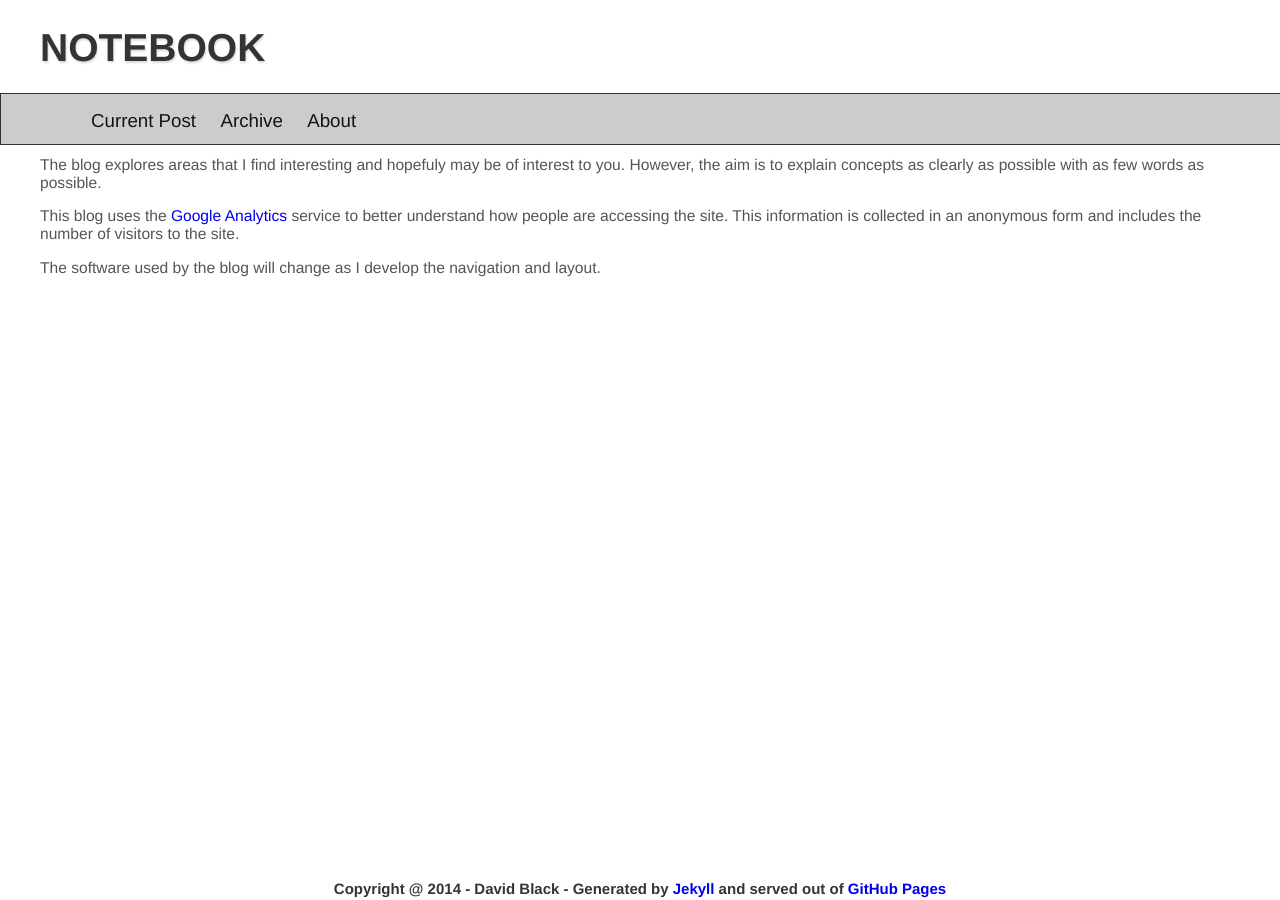
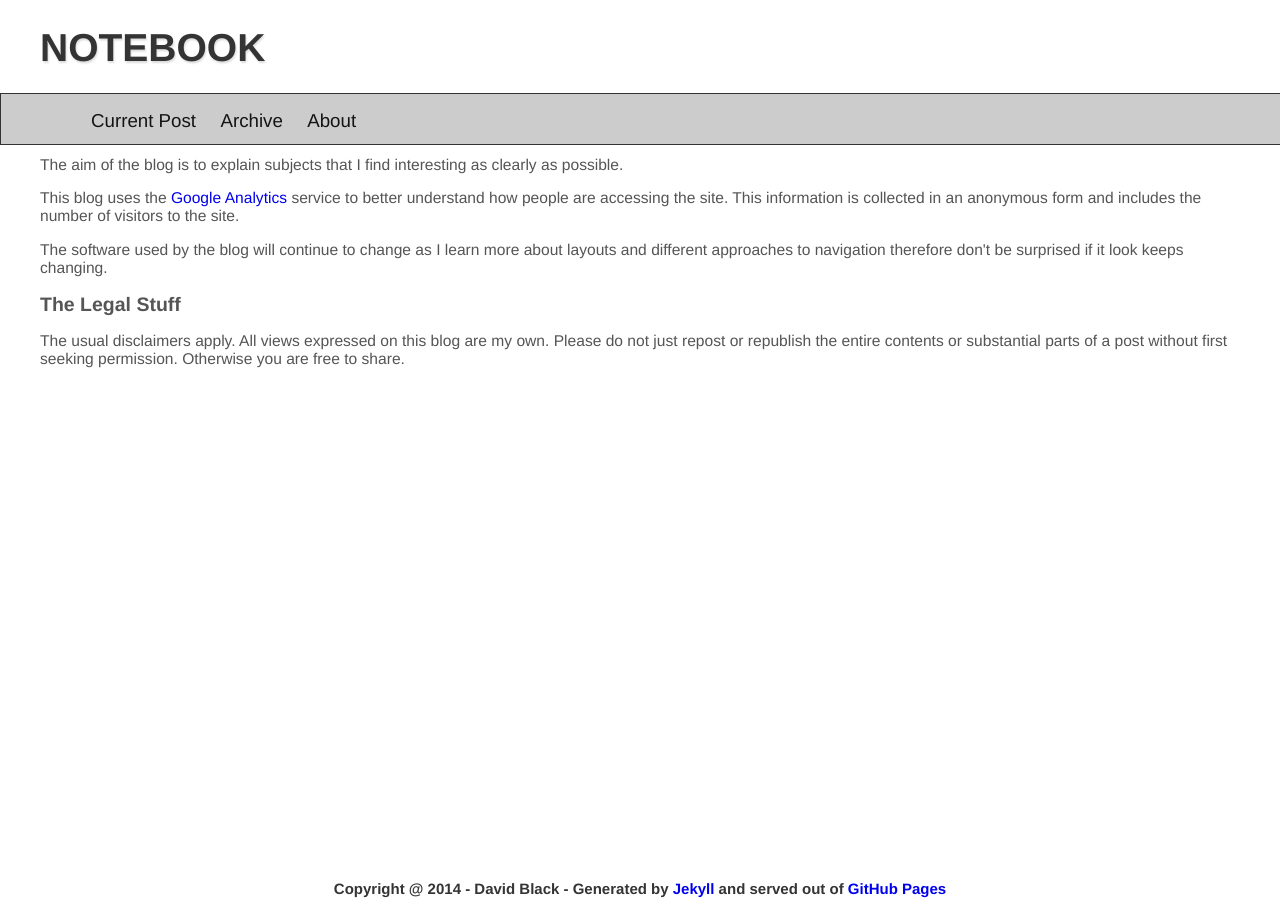
Before and after one commit to dtinblack/dtinblack.github.io, a Jekyll site: the page built from about.html, in a window 1280 px wide. Built offline with Jekyll 4.4.1, drawn with Linux system fonts in a browser that asks for light colours.

```diff
--- a/_posts/2014-02-28-archived.html
+++ b/_posts/2014-06-20-archived.html
@@ -1,7 +1,7 @@
 ---
 layout: post
 title: Learn how to learn
-subtitle: Top Tips - Self-learning
+subtitle: Some ideas on self-learning
 ---
 
 <p>During an interview with
--- a/about.html
+++ b/about.html
@@ -3,11 +3,18 @@
 title: About
 ---
 
-<p> The blog explores areas that I find interesting and hopefuly may be of interest to you.
-However, the aim is to explain concepts as clearly as possible with as few words as possible.
+<p> The aim of the blog is to explain subjects that I find interesting as clearly as possible.
 <br></p>
 
-<p>This blog uses the <a href="http://www.google.co.uk/analytics/">Google Analytics</a> service to better understand how people are accessing the site. This information is collected in an
+<p>This blog uses the <a href="http://www.google.co.uk/analytics/">Google Analytics</a> service to better
+understand how people are accessing the site. This information is collected in an
 anonymous form and includes the number of visitors to the site.<br></p>
 
-<p>The software used by the blog will change as I develop the navigation and layout.<br></p>
+<p>The software used by the blog will continue to change as I learn more about layouts
+and different approaches to navigation therefore don't be surprised if it look keeps changing.<br></p>
+
+<h2>The Legal Stuff</h2>
+
+<p>The usual disclaimers apply. All views expressed on this blog are my own.
+Please do not just repost or republish the entire contents or substantial
+parts of a post without first seeking permission. Otherwise you are free to share.</p>
```
Also changed, not shown: _posts/2014-03-08-current.html (deleted, +0 -41 lines), _posts/2014-07-03-current.html (renamed from _posts/2014-02-21-archived.html, +6 -1 lines).
